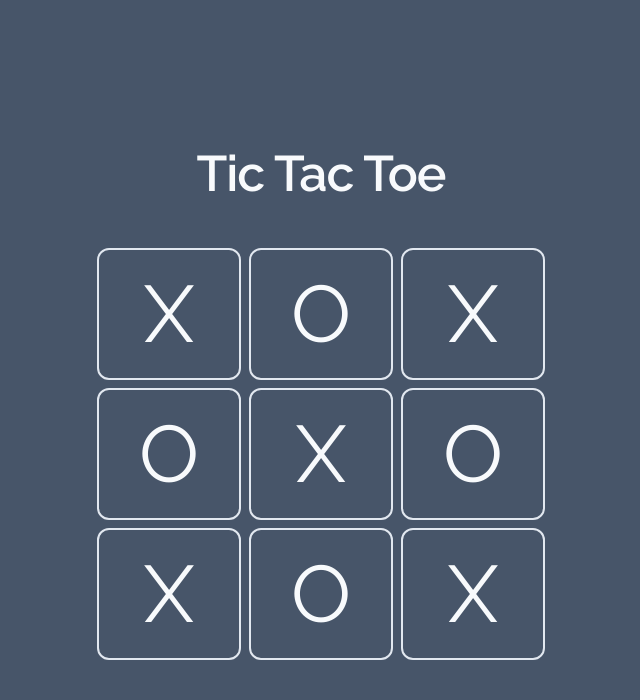
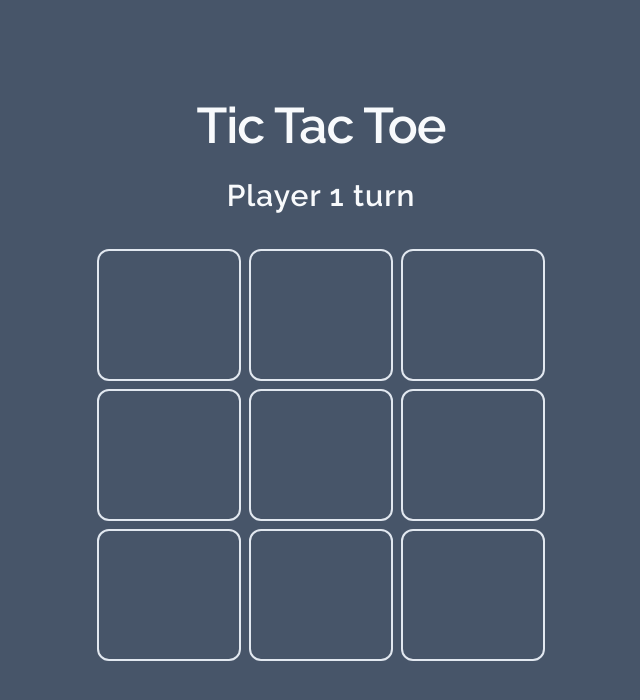
Before and after one commit to hwhuang27/odin-tictactoe, a plain HTML site: page index.html in a window 1280 px wide. Shown: the whole page, without its empty margins (319-959 px from the left). Drawn offline with Linux system fonts and the light colour scheme.

Commit message:
Add turn taking and displaying markers on game board

```diff
--- a/css/styles.css
+++ b/css/styles.css
@@ -12,11 +12,18 @@
     color: #f8fafc
 }
 
+.container h4 {
+    text-align: center;
+    font-weight: bold;
+    color: #f8fafc;
+    letter-spacing: 0.1rem;
+}
+
 .game-container{
     display: grid;
     grid-template-columns: repeat(3, 1fr);
     grid-template-rows: repeat(3, 1fr);
-    padding: 24px 128px;
+    padding: 12px 128px;
     margin: 0 128px;
     gap: 8px;
 }
--- a/index.html
+++ b/index.html
@@ -35,8 +35,9 @@
   –––––––––––––––––––––––––––––––––––––––––––––––––– -->
   <div class="container">
     <div class="row">
-      <div class="twelve columns" style="margin-top: 15%">
+      <div class="twelve columns" style="margin-top: 10%">
         <h1>Tic Tac Toe</h1>
+        <h4 class="turn-display">Player 1</h4>
         <div class="game-container">
 
         </div>
--- a/scripts/main.js
+++ b/scripts/main.js
@@ -1,31 +1,72 @@
+const playerFactory = (name, marker) => {
+    return { name, marker };
+};
 
 const gameBoard = (() => {
-    let board  = [
-        'X', 'O', 'X',
-        'O', 'X', 'O',
-        'X', 'O', 'X'
-        ];
+    let board = [
+        '', '', '',
+        '', '', '',
+        '', '', ''
+    ];
 
-    const changeTile = (tileIndex, marker) => {
-        if (tileIndex < 0 || tileIndex > 8) return;
-        if (marker === 'O' || marker === 'X') board[tileIndex] = marker;
-    }
-    const getBoard = () => {return board};
+    const player1 = playerFactory('Player 1', 'X');
+    const player2 = playerFactory('Player 2', 'O');
+    let playerTurn = player1;
+    // const coinFlip = Math.floor(Math.random() * 2 + 1);
+    // const startingPlayer = coinFlip === 1 ? player1 : player2;
 
-    return {changeTile, getBoard};
+    const getBoard = () => board;
+    const getPlayerTurn = () => playerTurn;
+    const resetBoard = () => {
+        for (let index = 0; index < board.length; index++) {
+            board[index] = '';
+        }
+    };
+
+    const isTileEmpty = (tileIndex) => board[tileIndex] ? false : true;
+    const changeTile = (tileIndex, marker) => board[tileIndex] = marker;
+
+    const takeTurn = (tileIndex) => {
+        console.log(playerTurn.name);
+        if(!isTileEmpty(tileIndex)){
+            return;
+        }
+        else{
+            changeTile(tileIndex, playerTurn.marker);
+        }
+
+        playerTurn = playerTurn === player1 ? player2 : player1;
+        console.log('selected tile ' + tileIndex);
+    };
+
+    return {
+        getBoard,
+        getPlayerTurn,
+        resetBoard,
+        isTileEmpty,
+        changeTile,
+        takeTurn };
 })();
+
 
 const displayController = (() => {
     const game_container = document.querySelector('.game-container');
+    const turn_display = document.querySelector('.turn-display');
 
-    const initialBoardSetup = () => {
+    const initializeBoard = () => {
         for (let index = 0; index < 9; index++) {
             const tile = document.createElement('p');
             tile.setAttribute('data-index', index);
             tile.classList.add('square');
+
+            tile.addEventListener('click', () => {
+                gameBoard.takeTurn(tile.getAttribute('data-index'));
+                displayBoard();
+            });
+
             game_container.appendChild(tile);
         }
-    }
+    };
 
     const displayBoard = () => {
         const board = gameBoard.getBoard();
@@ -34,10 +75,11 @@ const displayController = (() => {
             const tile = tiles[index];
             tile.textContent = board[index];
         }
-    }
+        turn_display.textContent = gameBoard.getPlayerTurn().name + " turn";
+    };
 
-    return {initialBoardSetup, displayBoard};
+    return { initializeBoard, displayBoard};
 })();
 
-displayController.initialBoardSetup();
+displayController.initializeBoard();
 displayController.displayBoard();
```
Also changed, not shown: 1 other file.
